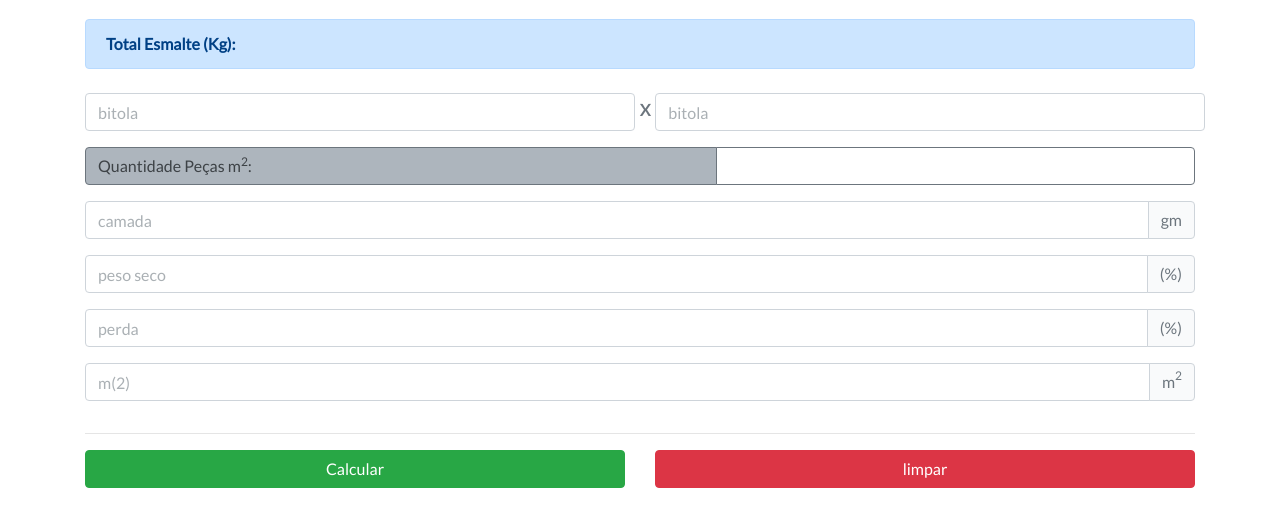
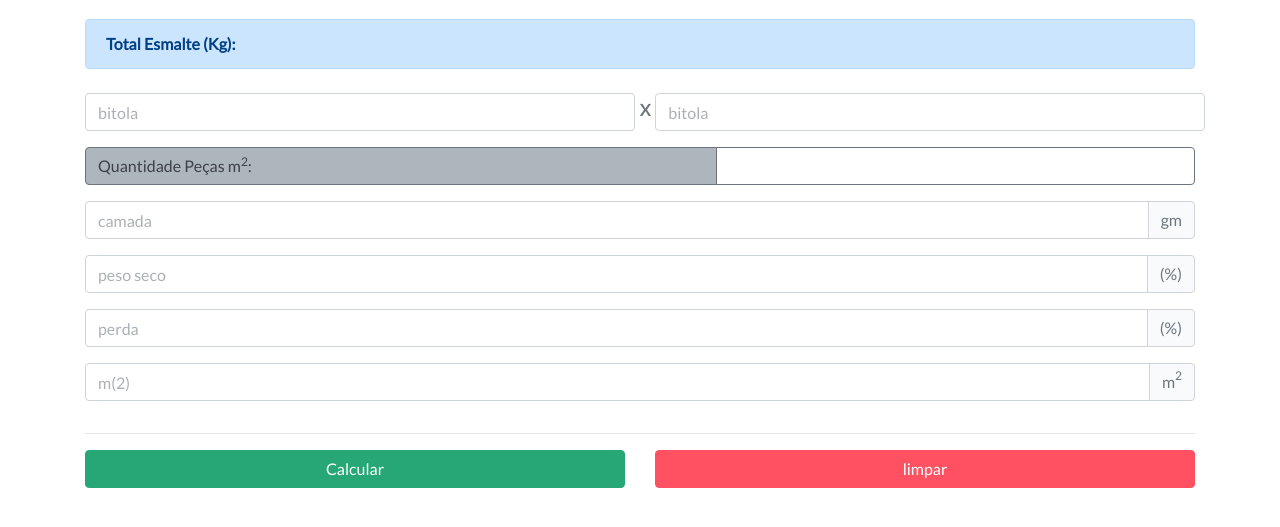
Before and after one commit to Rafaela-Fernandes/calculo-esmalte, a plain HTML site: page index.html in a window 1280 px wide. Shown: the part 397-924 px from the top of the page. Drawn offline with nearby package versions, Linux system fonts and the light colour scheme.

Commit message:
alterando cor dos button

```diff
--- a/index.css
+++ b/index.css
@@ -50,6 +50,14 @@ color: #3d4246
 
 }
 
+#btn-calcular{
+    background-color: #28a776;
+    border-color: #28a776;
+}
+#btn-limpar{
+    background-color: #ff5162;
+    border-color: #ff5162;
+}
 
 ::-webkit-input-placeholder{
     color: #aab0b4 !important;
```
